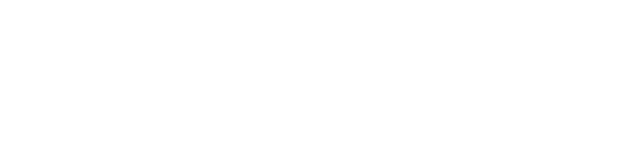
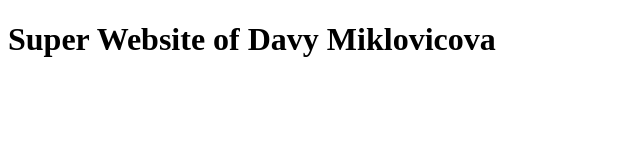
Before and after one commit to iStyyx/my-super-website, a plain HTML site: page index.html in a window 1280 px wide. Shown: the whole page, without its empty margins (0-640 px from the left). Drawn offline with Linux system fonts and the light colour scheme.

Commit message:
Ajout dans du title et dud titre dans index.html

```diff
--- a/index.html
+++ b/index.html
@@ -2,9 +2,9 @@
 <html>
 <head>
   <meta charset="UTF-8">
-  <title>title</title>
+  <title>This is my super WEBSITE</title>
 </head>
 <body>
-
+  <h1>Super Website of Davy Miklovicova</h1>
 </body>
 </html>
```
